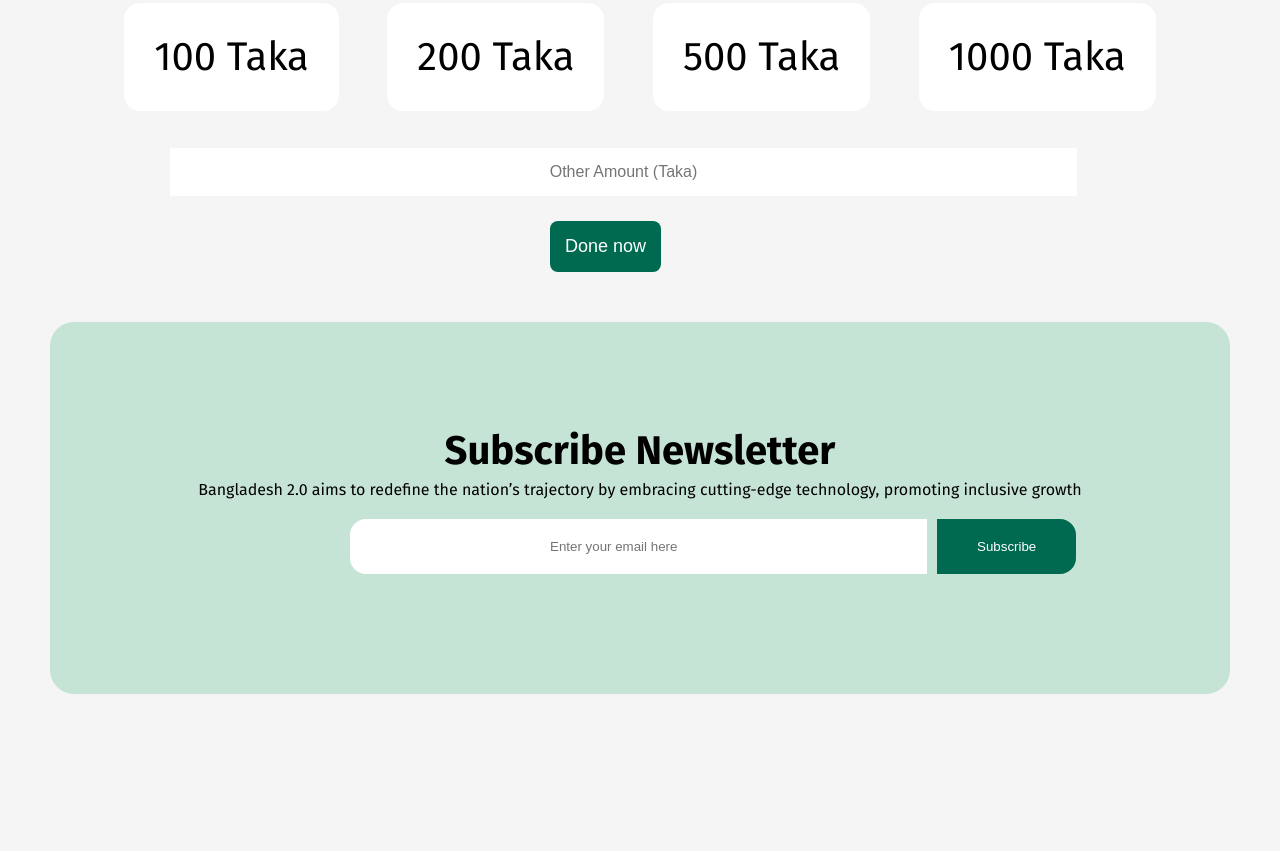
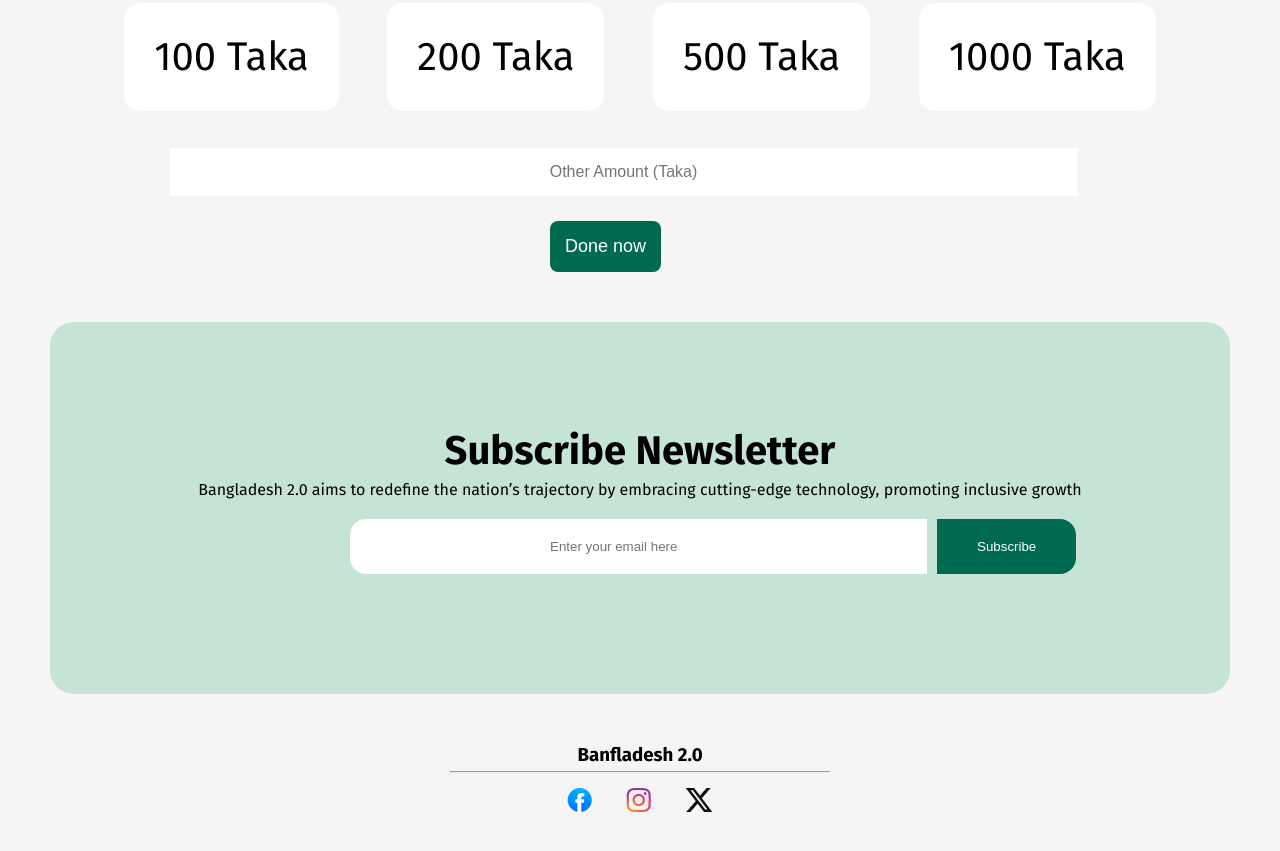
Before and after one commit to Hossain1416/Assignment-one, a plain HTML site: page index.html in a window 1280 px wide. Shown: the part 2840-3691 px from the top of the page. Before the commit the page ends 3569 px from the top, so only its background shows below. Drawn offline with Linux system fonts and the light colour scheme.

Commit message:
adding footer done

```diff
--- a/Styles/style.css
+++ b/Styles/style.css
@@ -246,3 +246,14 @@ main {
   padding: 100px 50px;
   border-radius: 24px;
 }
+.social{
+  display: flex;
+  margin: 5px 100px;
+  align-items: center;
+  gap: 0px;
+}
+.footer-div{
+  margin: 50px 450px;
+  text-align: center;
+
+}
--- a/index.html
+++ b/index.html
@@ -204,7 +204,17 @@
 
     <!-- footer part -->
     <footer>
-
+      <section>
+        <div class="footer-div">
+          <h3>Banfladesh 2.0</h3>
+          <hr>
+        <div class="social">
+          <div> <img src="./assets/facebook.png" alt=""></div>
+          <div> <img src="./assets/instagram.png" alt=""></div>
+          <div> <img src="./assets/x.png" alt=""></div>
+        </div>
+        </div>
+      </section>
     </footer>
   </body>
 </html>
```
